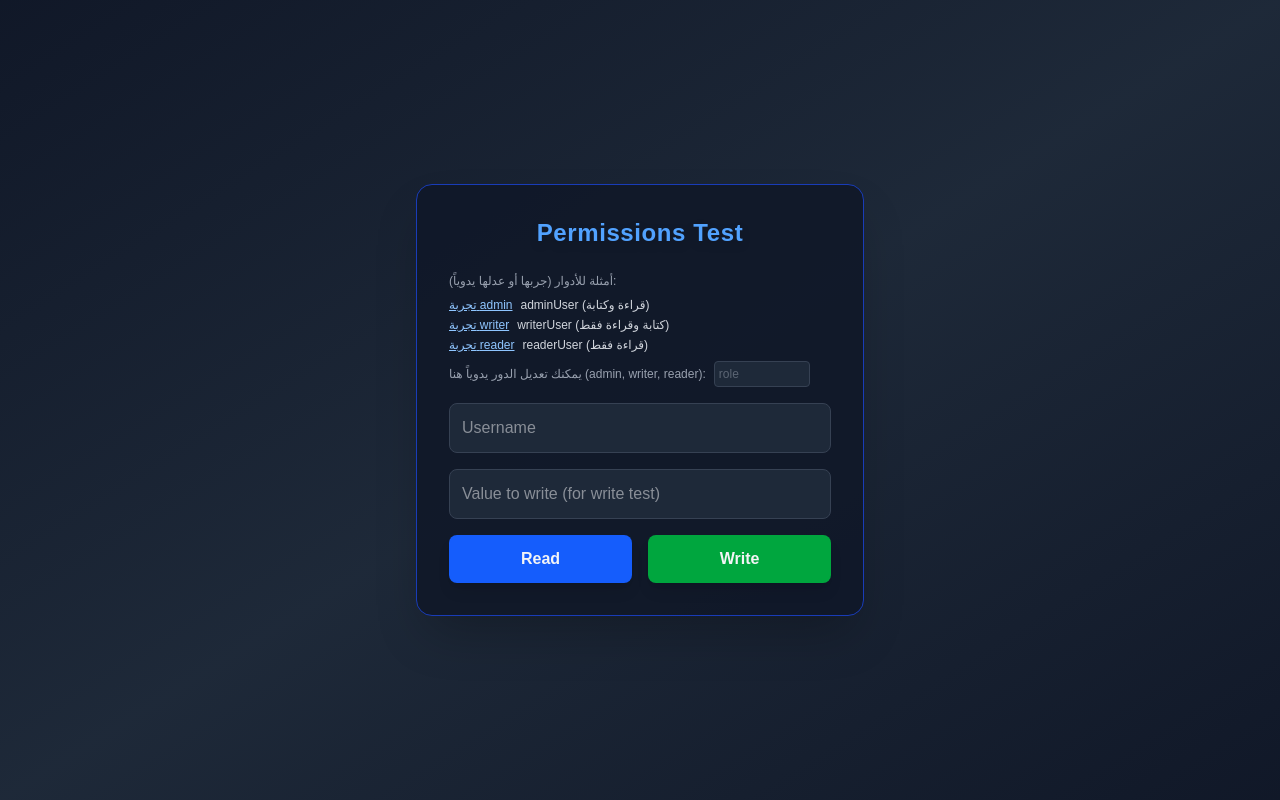
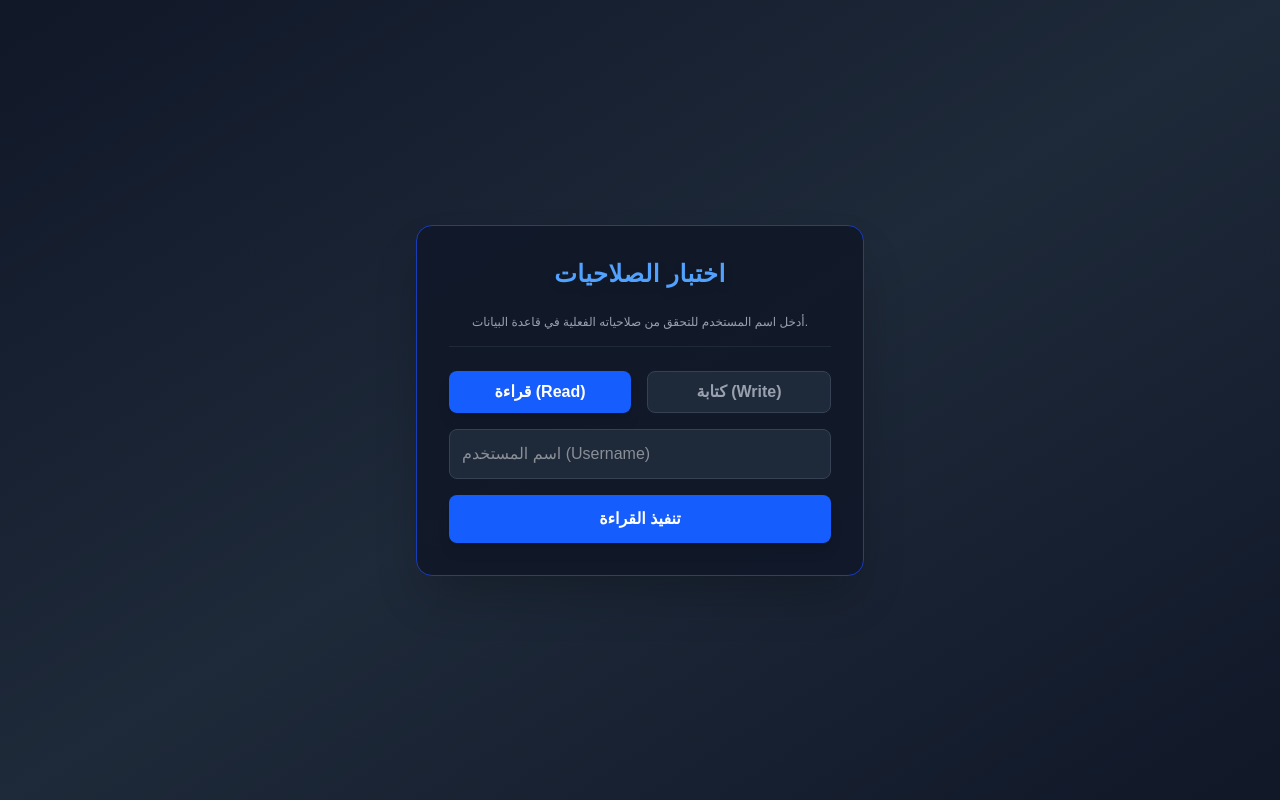
Before and after one commit to Gaoc3/NExtDB, a Next.js app: page /permissions-test in a window 1280 px wide. Built offline with nearby package versions, Linux system fonts and the light colour scheme.

Commit message:
updatee9

```diff
--- a/app/admin-dashboard/page.js
+++ /dev/null
@@ -1,113 +0,0 @@
-"use client";
-import { useState } from 'react';
-
-export default function PermissionsTest() {
-  const [mode, setMode] = useState('read');
-  const [username, setUsername] = useState('');
-  const [value, setValue] = useState('');
-  const [result, setResult] = useState('');
-  const [error, setError] = useState('');
-  const [loading, setLoading] = useState(false);
-
-  const handleAction = async () => {
-    if (!username.trim()) {
-      setError('يرجى إدخال اسم المستخدم أولاً.');
-      setResult('');
-      return;
-    }
-    if (mode === 'write' && !value.trim()) {
-      setError('يرجى إدخال القيمة المراد كتابتها.');
-      setResult('');
-      return;
-    }
-
-    setLoading(true);
-    setResult('');
-    setError('');
-
-    try {
-      const res = await fetch('/api/permissions-test', {
-        method: 'POST',
-        headers: { 'Content-Type': 'application/json' },
-        body: JSON.stringify({ username, action: mode, value }),
-      });
-
-      const data = await res.json();
-      if (res.ok) {
-        setResult(data.result);
-      } else {
-        setError(data.error);
-      }
-    } catch (err) {
-      setError('حدث خطأ في الاتصال بالخادم.');
-    } finally {
-      setLoading(false);
-    }
-  };
-
-  return (
-    <div className="min-h-screen flex flex-col items-center justify-center bg-gradient-to-br from-gray-900 via-gray-800 to-gray-900 text-gray-100 p-4">
-      <div className="bg-gray-900/90 border border-blue-800 p-8 rounded-2xl shadow-2xl w-full max-w-md">
-        <h1 className="text-2xl font-extrabold mb-6 text-center text-blue-400 drop-shadow-lg tracking-wide">
-          اختبار الصلاحيات
-        </h1>
-
-        <p className="text-center text-gray-400 text-xs mb-6 pb-4 border-b border-gray-800">
-          أدخل اسم المستخدم للتحقق من صلاحياته الفعلية في قاعدة البيانات.
-        </p>
-
-        <div className="space-y-4">
-          <div className="flex gap-4">
-            <button
-              onClick={() => { setMode('read'); setResult(''); setError(''); }}
-              className={`flex-1 py-2 rounded-lg font-bold transition-all ${
-                mode === 'read' ? 'bg-blue-600 text-white shadow-lg' : 'bg-gray-800 text-gray-400 hover:bg-gray-700 border border-gray-700'
-              }`}
-            >
-              قراءة (Read)
-            </button>
-            <button
-              onClick={() => { setMode('write'); setResult(''); setError(''); }}
-              className={`flex-1 py-2 rounded-lg font-bold transition-all ${
-                mode === 'write' ? 'bg-green-600 text-white shadow-lg' : 'bg-gray-800 text-gray-400 hover:bg-gray-700 border border-gray-700'
-              }`}
-            >
-              كتابة (Write)
-            </button>
-          </div>
-
-          <input
-            type="text"
-            placeholder="اسم المستخدم (Username)"
-            className="w-full p-3 rounded-lg bg-gray-800 border border-gray-700 focus:border-blue-500 outline-none transition-all"
-            value={username}
-            onChange={(e) => setUsername(e.target.value)}
-          />
-
-          {mode === 'write' && (
-            <input
-              type="text"
-              placeholder="القيمة المراد كتابتها (Value)"
-              className="w-full p-3 rounded-lg bg-gray-800 border border-green-700 focus:border-green-500 outline-none transition-all"
-              value={value}
-              onChange={(e) => setValue(e.target.value)}
-            />
-          )}
-
-          <button
-            onClick={handleAction}
-            disabled={loading}
-            className={`w-full py-3 rounded-lg font-bold shadow-lg transition-all text-white ${
-              mode === 'read' ? 'bg-blue-600 hover:bg-blue-700' : 'bg-green-600 hover:bg-green-700'
-            } ${loading ? 'opacity-50 cursor-not-allowed' : ''}`}
-          >
-            {loading ? 'جاري الفحص...' : (mode === 'read' ? 'تنفيذ القراءة' : 'تنفيذ الكتابة')}
-          </button>
-        </div>
-
-        {result && <div className="mt-4 p-3 rounded-lg bg-green-900/30 border border-green-700 text-green-300 text-sm">{result}</div>}
-        {error && <div className="mt-4 p-3 rounded-lg bg-red-900/30 border border-red-700 text-red-300 text-sm">{error}</div>}
-      </div>
-    </div>
-  );
-}
--- a/app/permissions-test/page.js
+++ b/app/permissions-test/page.js
@@ -2,68 +2,111 @@
 import { useState } from 'react';
 
 export default function PermissionsTest() {
+  const [mode, setMode] = useState('read');
   const [username, setUsername] = useState('');
   const [value, setValue] = useState('');
   const [result, setResult] = useState('');
-  const [role, setRole] = useState('');
   const [error, setError] = useState('');
-  const [manualRole, setManualRole] = useState('');
+  const [loading, setLoading] = useState(false);
 
-  const handleAction = async (action) => {
+  const handleAction = async () => {
+    if (!username.trim()) {
+      setError('يرجى إدخال اسم المستخدم أولاً.');
+      setResult('');
+      return;
+    }
+    if (mode === 'write' && !value.trim()) {
+      setError('يرجى إدخال القيمة المراد كتابتها.');
+      setResult('');
+      return;
+    }
+
+    setLoading(true);
     setResult('');
     setError('');
+
+    try {
       const res = await fetch('/api/permissions-test', {
         method: 'POST',
         headers: { 'Content-Type': 'application/json' },
-      body: JSON.stringify({ username, action, value }),
+        body: JSON.stringify({ username, action: mode, value }),
       });
+
       const data = await res.json();
       if (res.ok) {
         setResult(data.result);
-      setRole(data.role);
       } else {
         setError(data.error);
-      setRole(data.role || '');
+      }
+    } catch (err) {
+      setError('حدث خطأ في الاتصال بالخادم.');
+    } finally {
+      setLoading(false);
     }
   };
-
-  // أمثلة للأدوار
-  const examples = [
-    { username: 'adminUser', role: 'admin', desc: 'قراءة وكتابة' },
-    { username: 'writerUser', role: 'writer', desc: 'كتابة وقراءة فقط' },
-    { username: 'readerUser', role: 'reader', desc: 'قراءة فقط' },
-  ];
 
   return (
     <div className="min-h-screen flex flex-col items-center justify-center bg-gradient-to-br from-gray-900 via-gray-800 to-gray-900 text-gray-100 p-4">
       <div className="bg-gray-900/90 border border-blue-800 p-8 rounded-2xl shadow-2xl w-full max-w-md">
-        <h1 className="text-2xl font-extrabold mb-6 text-center text-blue-400 drop-shadow-lg tracking-wide">Permissions Test</h1>
-        <div className="mb-4 text-xs text-gray-400">
-          <div className="mb-2">أمثلة للأدوار (جربها أو عدلها يدوياً):</div>
-          <ul className="mb-2">
-            {examples.map(e => (
-              <li key={e.username} className="mb-1">
-                <button className="underline text-blue-300 mr-2" onClick={() => { setUsername(e.username); setManualRole(e.role); }}>تجربة {e.role}</button>
-                <span className="text-gray-300">{e.username} ({e.desc})</span>
-              </li>
-            ))}
-          </ul>
-          <div>يمكنك تعديل الدور يدوياً هنا (admin, writer, reader):
-            <input type="text" className="ml-2 p-1 rounded bg-gray-800 border border-gray-700 w-24 text-xs" value={manualRole} onChange={e => setManualRole(e.target.value)} placeholder="role" />
+        <h1 className="text-2xl font-extrabold mb-6 text-center text-blue-400 drop-shadow-lg tracking-wide">
+          اختبار الصلاحيات
+        </h1>
+
+        <p className="text-center text-gray-400 text-xs mb-6 pb-4 border-b border-gray-800">
+          أدخل اسم المستخدم للتحقق من صلاحياته الفعلية في قاعدة البيانات.
+        </p>
+
+        <div className="space-y-4">
+          <div className="flex gap-4">
+            <button
+              onClick={() => { setMode('read'); setResult(''); setError(''); }}
+              className={`flex-1 py-2 rounded-lg font-bold transition-all ${
+                mode === 'read' ? 'bg-blue-600 text-white shadow-lg' : 'bg-gray-800 text-gray-400 hover:bg-gray-700 border border-gray-700'
+              }`}
+            >
+              قراءة (Read)
+            </button>
+            <button
+              onClick={() => { setMode('write'); setResult(''); setError(''); }}
+              className={`flex-1 py-2 rounded-lg font-bold transition-all ${
+                mode === 'write' ? 'bg-green-600 text-white shadow-lg' : 'bg-gray-800 text-gray-400 hover:bg-gray-700 border border-gray-700'
+              }`}
+            >
+              كتابة (Write)
+            </button>
           </div>
+
+          <input
+            type="text"
+            placeholder="اسم المستخدم (Username)"
+            className="w-full p-3 rounded-lg bg-gray-800 border border-gray-700 focus:border-blue-500 outline-none transition-all"
+            value={username}
+            onChange={(e) => setUsername(e.target.value)}
+          />
+
+          {mode === 'write' && (
+            <input
+              type="text"
+              placeholder="القيمة المراد كتابتها (Value)"
+              className="w-full p-3 rounded-lg bg-gray-800 border border-green-700 focus:border-green-500 outline-none transition-all"
+              value={value}
+              onChange={(e) => setValue(e.target.value)}
+            />
+          )}
+
+          <button
+            onClick={handleAction}
+            disabled={loading}
+            className={`w-full py-3 rounded-lg font-bold shadow-lg transition-all text-white ${
+              mode === 'read' ? 'bg-blue-600 hover:bg-blue-700' : 'bg-green-600 hover:bg-green-700'
+            } ${loading ? 'opacity-50 cursor-not-allowed' : ''}`}
+          >
+            {loading ? 'جاري الفحص...' : (mode === 'read' ? 'تنفيذ القراءة' : 'تنفيذ الكتابة')}
+          </button>
         </div>
-        <div className="space-y-4">
-          <input type="text" placeholder="Username" className="w-full p-3 rounded-lg bg-gray-800 border border-gray-700 focus:border-blue-500 outline-none" value={username} onChange={e => setUsername(e.target.value)} />
-          <input type="text" placeholder="Value to write (for write test)" className="w-full p-3 rounded-lg bg-gray-800 border border-gray-700 focus:border-blue-500 outline-none" value={value} onChange={e => setValue(e.target.value)} />
-          <div className="flex gap-4">
-            <button onClick={() => handleAction('read')} className="flex-1 bg-blue-600 hover:bg-blue-700 py-3 rounded-lg font-bold shadow-lg transition-all">Read</button>
-            <button onClick={() => handleAction('write')} className="flex-1 bg-green-600 hover:bg-green-700 py-3 rounded-lg font-bold shadow-lg transition-all">Write</button>
-          </div>
-        </div>
-        {manualRole && <div className="mt-4 text-xs text-blue-300">Manual Role: {manualRole}</div>}
-        {role && <div className="mt-2 text-xs text-blue-300">DB Role: {role}</div>}
-        {result && <div className="mt-4 p-3 rounded-lg bg-blue-900/30 border border-blue-700 text-blue-200">Result: {result}</div>}
-        {error && <div className="mt-4 p-3 rounded-lg bg-red-900/30 border border-red-700 text-red-200">{error}</div>}
+
+        {result && <div className="mt-4 p-3 rounded-lg bg-green-900/30 border border-green-700 text-green-300 text-sm">{result}</div>}
+        {error && <div className="mt-4 p-3 rounded-lg bg-red-900/30 border border-red-700 text-red-300 text-sm">{error}</div>}
       </div>
     </div>
   );
```
Lines whose indentation alone changed are shown as unchanged.
